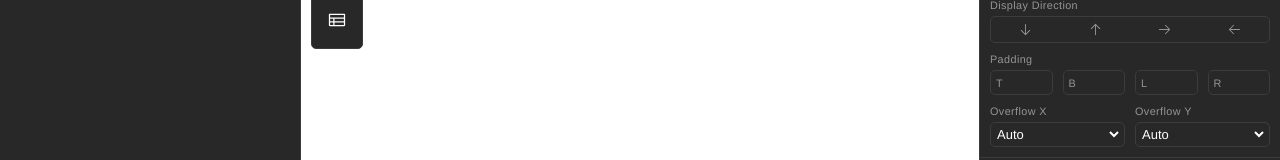
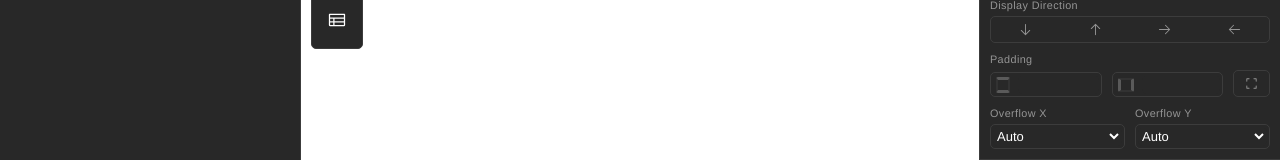
Before and after one commit to Gacktto/Graphyr, a React (Vite) app: page / in a window 1280 px wide. Shown: the part 360-520 px from the top of the page. Built offline with nearby package versions, Linux system fonts and the light colour scheme.

Commit message:
refactor: Layout Padding Component

```diff
--- /dev/null
+++ b/src/components/GUI/Rightbar/controls/PaddingControl.tsx
@@ -0,0 +1,24 @@
+import styles from '../../../../styles/Sidebar.module.css'
+
+interface PaddingControlProps {
+    side: 'paddingTop' | 'paddingBottom' | 'paddingLeft' | 'paddingRight';
+    value: string | number | undefined;
+    labelComponent: React.ReactNode;
+    onPaddingChange: (side: PaddingControlProps['side'], value: string) => void;
+}
+
+export const PaddingControl: React.FC<PaddingControlProps> = ({ side, value, labelComponent, onPaddingChange }) => {
+    const numericValue = value !== undefined ? String(value).replace('px', '') : '';
+
+    return (
+        <div className={styles.groupInput}>
+            <div className={styles.inputLabel}>{labelComponent}</div>
+            <input
+                type="text"
+                className={styles.input}
+                value={numericValue}
+                onChange={(e) => onPaddingChange(side, e.target.value)}
+            />
+        </div>
+    );
+};
--- a/src/components/GUI/Rightbar/sections/LayoutSection.tsx
+++ b/src/components/GUI/Rightbar/sections/LayoutSection.tsx
@@ -1,4 +1,4 @@
-import React from 'react';
+import React, { useState, useMemo, useEffect } from 'react';
 import styles from '../../../../styles/Sidebar.module.css';
 import {
     AlignBottomIcon,
@@ -11,9 +11,11 @@ import {
     ArrowUpIcon,
     ArrowRightIcon,
     ArrowLeftIcon,
+    CornersOutIcon,
 } from '@phosphor-icons/react';
 import type { ElementNode } from '../../../TreeView/TreeView';
 import { DimensionControl } from '../controls/DimensionControl';
+import { PaddingControl } from '../controls/PaddingControl';
 
 interface LayoutSectionProps {
     selectedElement: ElementNode | null;
@@ -23,6 +25,46 @@ interface LayoutSectionProps {
 
 export const LayoutSection: React.FC<LayoutSectionProps> = React.memo(
     ({ selectedElement, computedStyles, onStyleChange }) => {
+        const [isEditingIndividually, setIsEditingIndividually] = useState(false);
+
+        useEffect(() => {
+            if (!selectedElement?.style) {
+                setIsEditingIndividually(false);
+                return;
+            }
+
+            const { paddingTop, paddingBottom, paddingLeft, paddingRight } = selectedElement.style;
+
+            const areCurrentlyDifferent = (paddingTop !== paddingBottom) || (paddingLeft !== paddingRight);
+
+            setIsEditingIndividually(areCurrentlyDifferent);
+
+        }, [selectedElement]);
+
+        const handlePaddingChange = (side: 'paddingTop' | 'paddingBottom' | 'paddingLeft' | 'paddingRight', value: string) => {
+            const newStyle = { [side]: value ? `${value}px` : undefined };
+
+            if (!isEditingIndividually) {
+                if (side === 'paddingTop') {
+                    newStyle.paddingBottom = value ? `${value}px` : undefined;
+                } else if (side === 'paddingLeft') {
+                    newStyle.paddingRight = value ? `${value}px` : undefined;
+                }
+            }
+
+            onStyleChange(newStyle);
+        };
+
+        const handleToggleSides = () => {
+            if (isEditingIndividually) {
+                onStyleChange({
+                    paddingRight: selectedElement?.style?.paddingLeft,
+                    paddingBottom: selectedElement?.style?.paddingTop,
+                });
+            }
+
+            setIsEditingIndividually(prevState => !prevState);
+        };
         return (
             <div className={styles.section}>
                 <div
@@ -358,113 +400,58 @@ export const LayoutSection: React.FC<LayoutSectionProps> = React.memo(
                             </div>
                         </div>
                     )}
+
                     {/* Row Start */}
                     <div className={styles.row}>
                         <div className={styles.group}>
                             <div className={styles.groupTitle}>Padding</div>
-                            <div
-                                className={styles.group}
-                                style={{ flexDirection: 'row', gap: '10px' }}
-                            >
-                                <div className={`${styles.groupInput}`}>
-                                    <div className={styles.inputLabel}>T</div>
-                                    <input
-                                        type="text"
-                                        className={styles.input}
-                                        value={
-                                            selectedElement?.style
-                                                ?.paddingTop !== undefined
-                                                ? String(
-                                                      selectedElement.style
-                                                          .paddingTop
-                                                  ).replace('px', '')
-                                                : ''
-                                        }
-                                        onChange={(e) => {
-                                            const value = e.target.value;
-                                            onStyleChange({
-                                                paddingTop: value
-                                                    ? `${value}px`
-                                                    : undefined,
-                                            });
-                                        }}
+                            <div className={styles.group} style={{ flexDirection: 'row', gap: '10px', alignItems: 'flex-end' }}>
+
+                                <PaddingControl
+                                    side="paddingTop"
+                                    value={selectedElement?.style?.paddingTop}
+                                    onPaddingChange={handlePaddingChange}
+                                    labelComponent={<div className={`${styles.paddingOption} ${styles.top} ${!isEditingIndividually && styles.bottom}`}></div>}
+                                />
+
+                                {isEditingIndividually && (
+                                    <PaddingControl
+                                        side="paddingBottom"
+                                        value={selectedElement?.style?.paddingBottom}
+                                        onPaddingChange={handlePaddingChange}
+                                        labelComponent={<div className={`${styles.paddingOption} ${styles.bottom}`}></div>}
                                     />
+                                )}
+
+                                <PaddingControl
+                                    side="paddingLeft"
+                                    value={selectedElement?.style?.paddingLeft}
+                                    onPaddingChange={handlePaddingChange}
+                                    labelComponent={<div className={`${styles.paddingOption} ${styles.left} ${!isEditingIndividually && styles.right}`}></div>}
+                                />
+
+                                {isEditingIndividually && (
+                                    <PaddingControl
+                                        side="paddingRight"
+                                        value={selectedElement?.style?.paddingRight}
+                                        onPaddingChange={handlePaddingChange}
+                                        labelComponent={<div className={`${styles.paddingOption} ${styles.right}`}></div>}
+                                    />
+                                )}
+
+                                <div className={styles.groupChoices} style={{width: "fit-content"}}>
+                                    <div
+                                        className={`${styles.choice} ${isEditingIndividually ? `${styles.active} ${styles.toggled}` : styles.inactive}`}
+                                        onClick={handleToggleSides}
+                                    >
+                                        <CornersOutIcon className={styles.icon} weight={isEditingIndividually ? "bold" : "regular"} />
+                                    </div>
                                 </div>
-                                <div className={`${styles.groupInput}`}>
-                                    <div className={styles.inputLabel}>B</div>
-                                    <input
-                                        type="text"
-                                        className={styles.input}
-                                        value={
-                                            selectedElement?.style
-                                                ?.paddingBottom !== undefined
-                                                ? String(
-                                                      selectedElement.style
-                                                          .paddingBottom
-                                                  ).replace('px', '')
-                                                : ''
-                                        }
-                                        onChange={(e) => {
-                                            const value = e.target.value;
-                                            onStyleChange({
-                                                paddingBottom: value
-                                                    ? `${value}px`
-                                                    : undefined,
-                                            });
-                                        }}
-                                    />
-                                </div>
-                                <div className={`${styles.groupInput}`}>
-                                    <div className={styles.inputLabel}>L</div>
-                                    <input
-                                        type="text"
-                                        className={styles.input}
-                                        value={
-                                            selectedElement?.style
-                                                ?.paddingLeft !== undefined
-                                                ? String(
-                                                      selectedElement.style
-                                                          .paddingLeft
-                                                  ).replace('px', '')
-                                                : ''
-                                        }
-                                        onChange={(e) => {
-                                            const value = e.target.value;
-                                            onStyleChange({
-                                                paddingLeft: value
-                                                    ? `${value}px`
-                                                    : undefined,
-                                            });
-                                        }}
-                                    />
-                                </div>
-                                <div className={`${styles.groupInput}`}>
-                                    <div className={styles.inputLabel}>R</div>
-                                    <input
-                                        type="text"
-                                        className={styles.input}
-                                        value={
-                                            selectedElement?.style
-                                                ?.paddingRight !== undefined
-                                                ? String(
-                                                      selectedElement.style
-                                                          .paddingRight
-                                                  ).replace('px', '')
-                                                : ''
-                                        }
-                                        onChange={(e) => {
-                                            const value = e.target.value;
-                                            onStyleChange({
-                                                paddingRight: value
-                                                    ? `${value}px`
-                                                    : undefined,
-                                            });
-                                        }}
-                                    />
-                                </div>
+
                             </div>
                         </div>
                     </div>
+
                     {/* Row Start */}
                     <div className={styles.row}>
                         <div className={`${styles.group} ${styles.fill}`}>
--- a/src/styles/Sidebar.module.css
+++ b/src/styles/Sidebar.module.css
@@ -287,3 +287,46 @@
     border-radius: 2px;
     border: 1px solid white;
 }
+
+.paddingBox {
+    position: relative;
+    display: flex;
+    align-items: center;
+    justify-content: center;
+    flex-direction: column;
+    width: 60px;
+    height: 60px;
+    gap: 5px;
+}
+
+.paddingOption {
+    position: relative;
+    width: 10px;
+    height: 10px;
+    border: 2px solid #3c3c3c;
+    border-radius: 2px;
+}
+
+.paddingOption.inactive {
+    cursor: pointer;
+}
+
+.paddingOption:hover {
+    background-color: #3c3c3c;
+}
+
+.paddingOption.left{
+    border-left: 3px solid #8d8d8d;
+}
+
+.paddingOption.right{
+    border-right: 3px solid #8d8d8d;
+}
+
+.paddingOption.top{
+    border-top: 3px solid #8d8d8d;
+}
+
+.paddingOption.bottom{
+    border-bottom: 3px solid #8d8d8d;
+}
```
